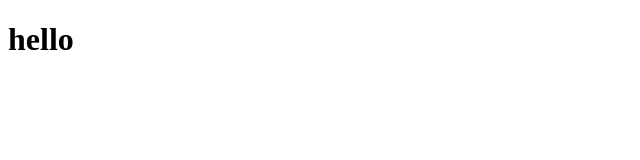
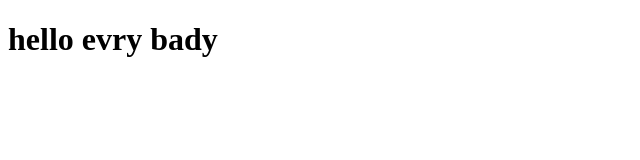
Before and after one commit to saksuka1976/Techcampus-one, a plain HTML site: page index.html in a window 1280 px wide. Shown: the whole page, without its empty margins (0-640 px from the left). Drawn offline with Linux system fonts and the light colour scheme.

```diff
--- a/index.html
+++ b/index.html
@@ -4,6 +4,6 @@
 	<title>test</title>
 </head>
 <body>
-<h1>hello</h1>
+<h1>hello evry bady</h1>
 </body>
 </html>
```
